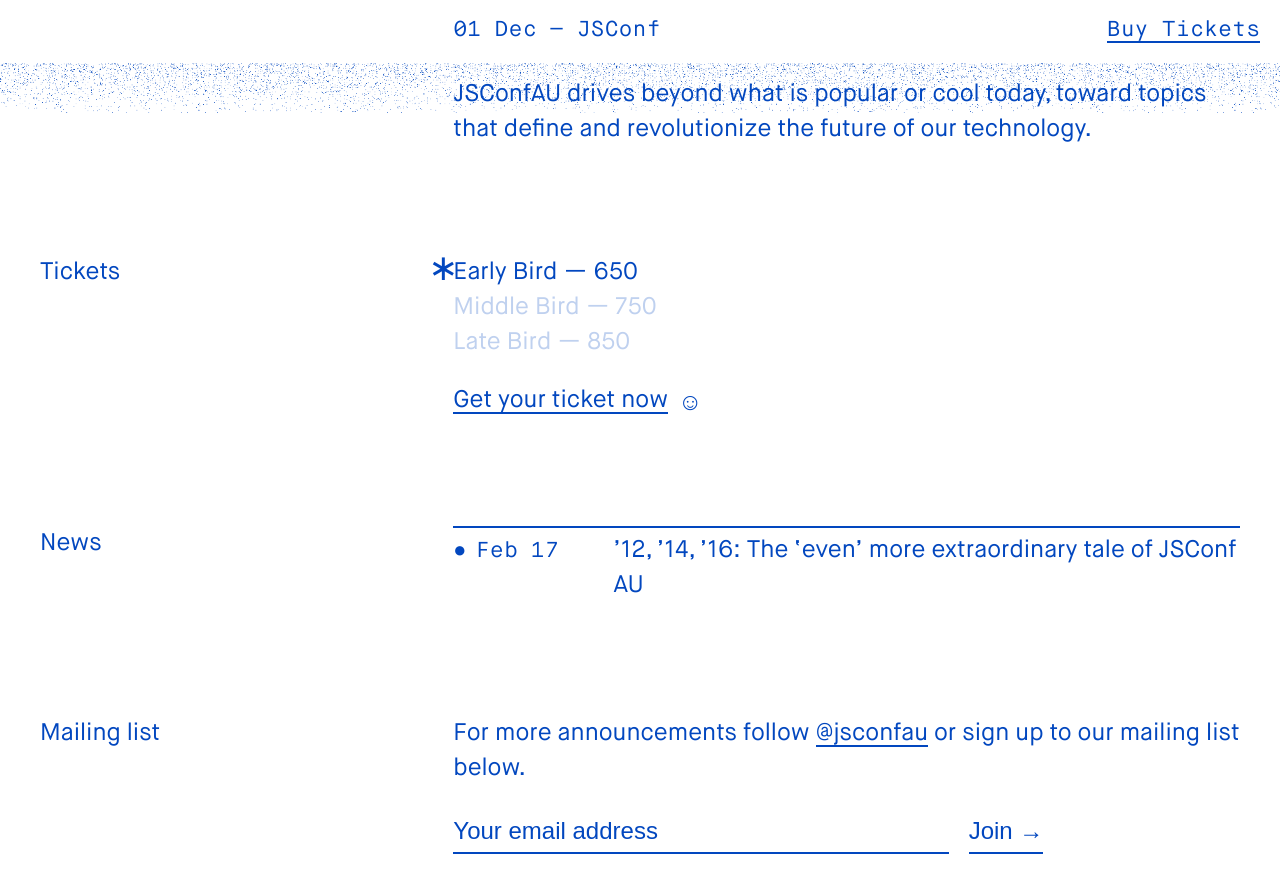
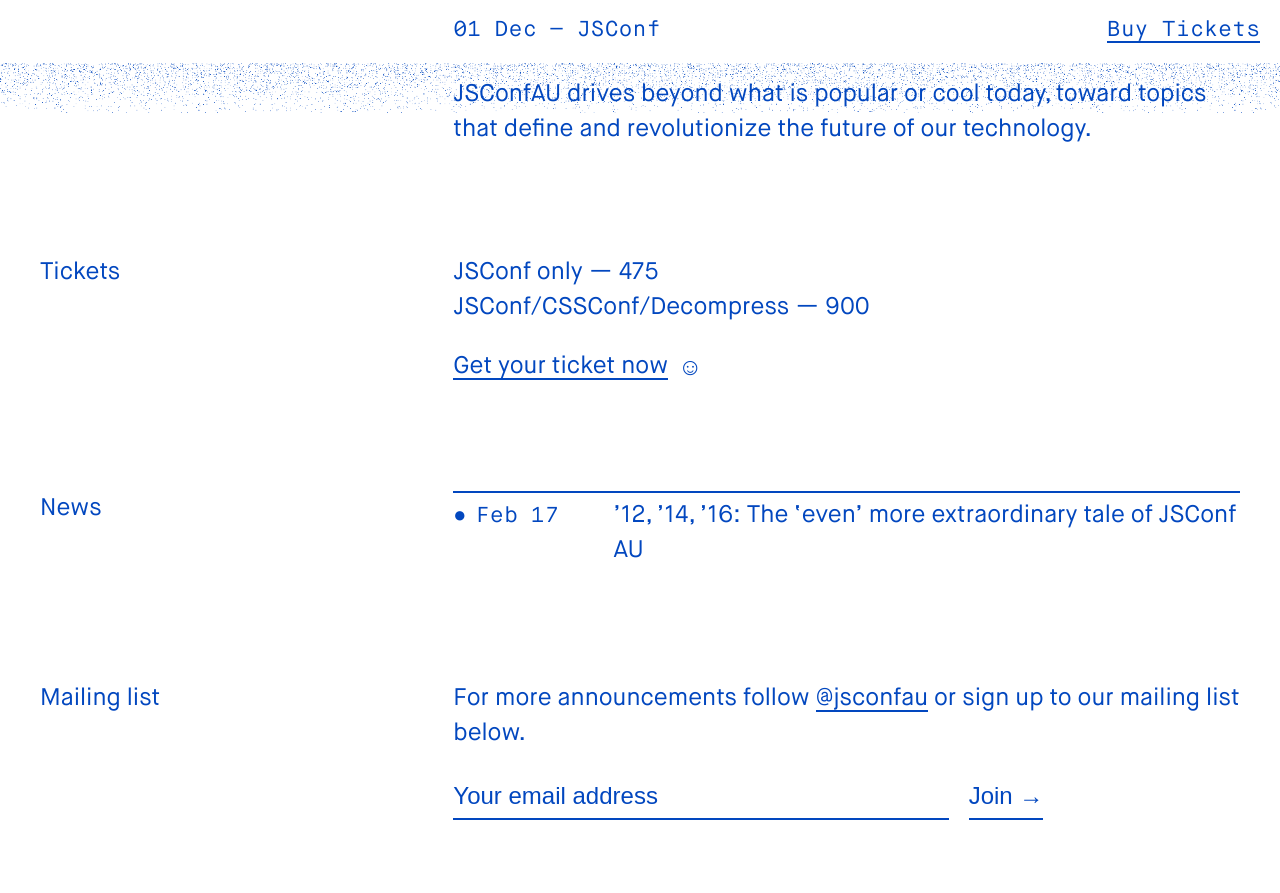
Before and after one commit to vsfest/2016.jsconfau.com, a Jekyll site: the page built from index.html, in a window 1280 px wide and 900 px high, scrolled down 863 px. Shown: the top 893 px of the window. Built offline with Jekyll 4.4.1, drawn with Linux system fonts in a browser that asks for light colours.

Commit message:
Update ticket prices

```diff
--- a/_includes/tickets.html
+++ b/_includes/tickets.html
@@ -4,9 +4,8 @@
   </p>
   <div class="title-content">
     <p>
-      <span class="highlighted">Early Bird — 650</span><br>
-      <span class="faded">Middle Bird — 750</span><br>
-      <span class="faded">Late Bird — 850</span><br>
+      <span>JSConf only — 475</span><br>
+      <span>JSConf/CSSConf/Decompress — 900</span><br>
     </p>
     <p>
       <a href="{{ site.ticket_url }}" class="tickets">Get your ticket now</a>
```
